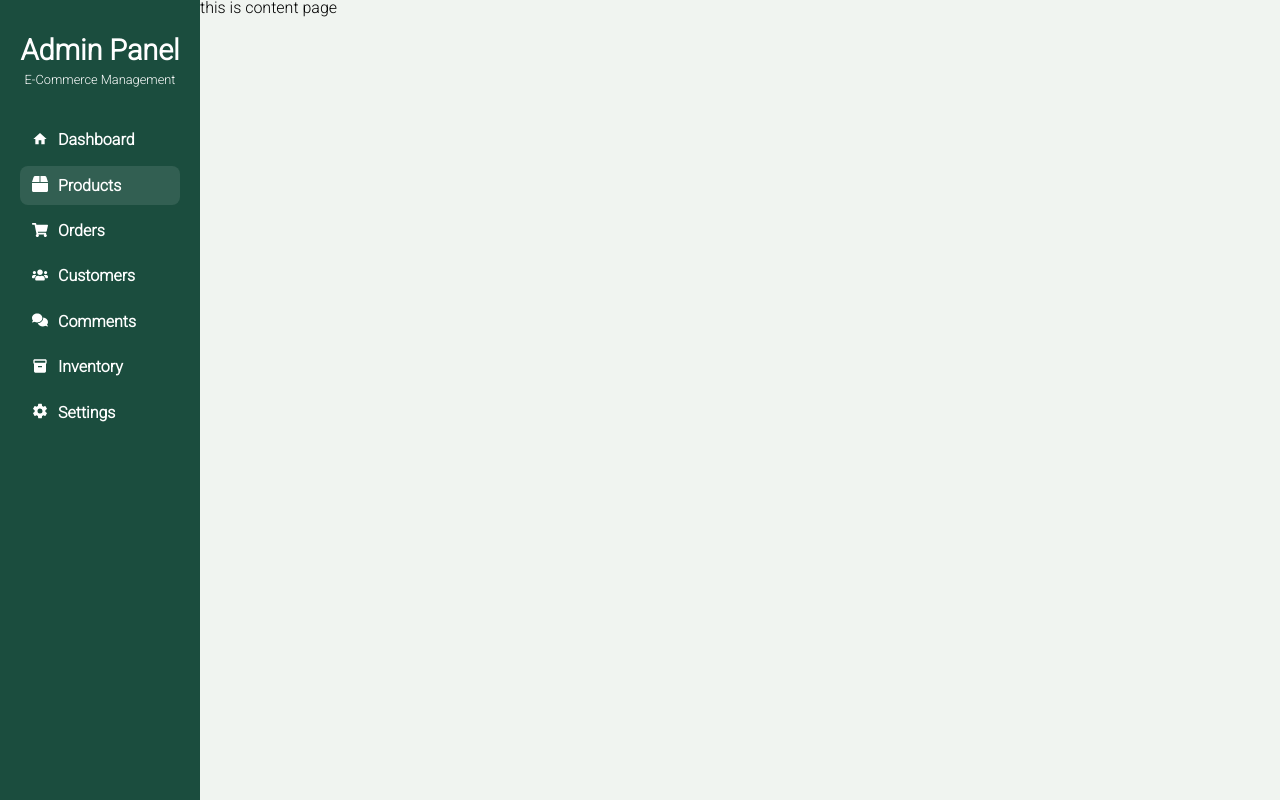
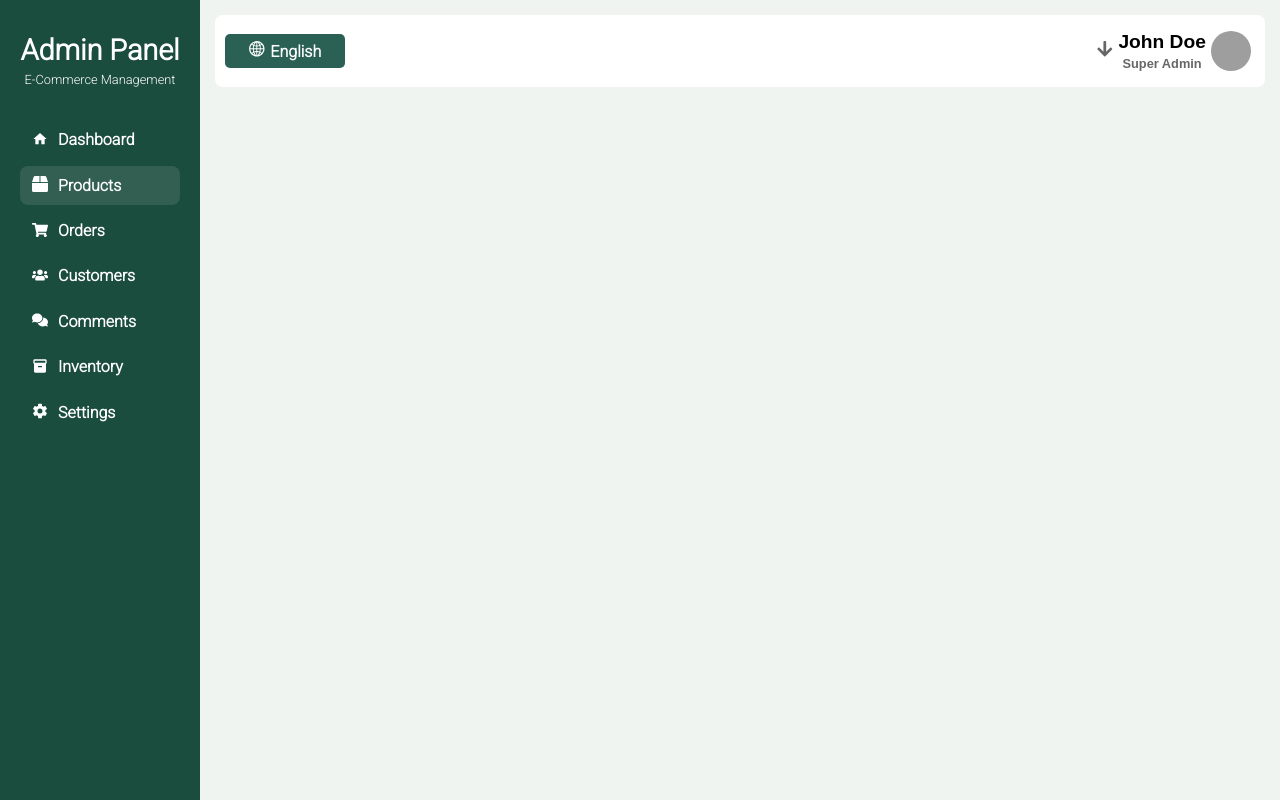
Before and after one commit to mohammadmehdidalvandii/Dashboard, a React (Vite) app in the folder frontend/dashboard/: page /Products in a window 1280 px wide. Built offline with nearby package versions, Linux system fonts and the light colour scheme; grey boxes are pictures that could not be loaded.

Commit message:
created header

```diff
--- a/frontend/dashboard/src/App.jsx
+++ b/frontend/dashboard/src/App.jsx
@@ -2,6 +2,7 @@ import { useRoutes } from "react-router-dom"
 import routes from "./routes"
 import Sidebar from "./components/modules/Sidebar/Sidebar";
 import MenuBar from "./components/modules/MenuBar/MenuBar";
+import Header from "./components/modules/Header/Header";
 
 function App() {
   const router = useRoutes(routes);
@@ -11,9 +12,9 @@ function App() {
           <Sidebar/>
         </div>
         <div className="container_content">
+          <Header/>
           {router}
-            this is content page
-           <MenuBar/>
+         <MenuBar/>
           </div>
     </div>
   )
--- /dev/null
+++ b/frontend/dashboard/src/components/modules/Header/Header.css
@@ -0,0 +1,133 @@
+.header{
+    display: block;
+    width: 100%;
+    background-color: var(--white-color);
+    padding: 0.6rem;
+    border-radius: 0.5rem;
+}
+.header div{
+    display: flex;
+    align-items: center;
+    justify-content: space-between;
+}
+.btn_header{
+    display: flex;
+    align-items: center;
+    justify-content: center;
+    gap: 0.3rem;
+    width: 120px !important;
+    padding: 0.4rem 0.3rem !important;
+    font-family: var(--roboto-medium);
+    font-size: 1.1rem;
+    font-weight: 800;
+}
+.btn_header_icon{
+    font-size: 1.1rem;
+}
+.profiles{
+    display: block;
+}
+
+.profiles button{
+    display: flex;
+    align-items: center;
+    outline: none;
+    border: none;
+    background-color: var(--white-color);
+    cursor: pointer;
+    padding: 0.4rem 0.3rem ;
+    border-radius: 0.5rem;
+    transition: linear background-color 0.3s;
+    &:hover{
+        background-color: var(--bg-color);
+    }
+}
+.profile_icon{
+    font-size: 1.1rem;
+    color: var(--text-light);
+    margin-right: 0.3rem;
+}
+.profile_name {
+    display: block !important;
+    font-family: var(--roboto-medium);
+}
+.profile_name span{
+    display: block !important;
+    margin-right:0.3rem;
+}
+.profile_name span:first-child{
+    font-weight: 900;
+    font-size: 1.2rem;
+}
+.profile_name span:last-child{
+    font-weight: 700;
+    font-size: 0.8rem;
+    color: var(--text-light);
+    margin-top: 0.2rem;
+}
+.profiles img{
+    width: 40px;
+    height: 40px;
+    border-radius: 50%;
+}
+
+.profileMenu{
+    display: block !important;
+    width: 170px;
+    padding: 1rem;
+    background-color: var(--white-color);
+    border-radius: 0.5rem;
+    position: absolute;
+    top: 5rem;
+    right: 2rem;
+}
+.profileMenu_users{
+    display: block !important;
+    font-family: var(--roboto-medium);
+    padding-bottom: 1rem;
+}
+.profileMenu_users span{
+    display: block !important;
+    font-size: 0.9rem;
+    font-weight: bold;
+}
+.profileMenu_users span:last-child{
+    font-weight: 500;
+    font-size: 0.7rem;
+    margin-top: 0.3rem;
+    color: var(--text-dark);
+}
+.profileMenu_items{
+    display: block !important;
+    border-top: 1px solid var(--text-light);
+    padding-top: 1rem;
+}
+.profileMenu_link {
+    display: flex;
+    align-items: center;
+    gap: 0.2rem;
+    text-decoration: none;
+    font-family: var(--roboto-bold);
+    color: var(--primary-dark);
+    margin-bottom: 0.5rem;
+}
+.profileMenu_logout{
+    display: flex;
+    align-items: center;
+    width: 100%;
+    outline: none;
+    border: none;
+    background-color: unset;
+    font-family: var(--roboto-bold);
+    color: red;
+    gap: 0.2rem;
+    cursor: pointer;
+    border-top: 1px solid var(--text-light);
+    padding-top: 1rem;
+}
+.profileMenu_logout .text{
+    font-size: 1rem;
+}
+.profileMenu_logout .icon{
+    font-size: 1rem;
+}
--- /dev/null
+++ b/frontend/dashboard/src/components/modules/Header/Header.jsx
@@ -0,0 +1,82 @@
+import { FaArrowDown, FaUser } from 'react-icons/fa';
+import './Header.css';
+import { AiOutlineGlobal } from "react-icons/ai";
+import { useState } from 'react';
+import { NavLink } from 'react-router-dom';
+import { IoSettingsSharp ,IoExitSharp } from 'react-icons/io5';
+
+
+function Header() {
+    const [activeMenu , setActiveMenu] = useState(false);
+
+    const handlerShowProfileMenu = ()=>{
+        setActiveMenu(!activeMenu);
+    }
+
+    const handlerShowBg = ()=>{
+        setActiveMenu(false)
+    }
+  return (
+    <section className="header">
+        <div>
+            {/* Language Switcher */}
+            <button className="btn btn_header">
+                <span className="btn_header_icon">
+                    <AiOutlineGlobal/>
+                </span>
+                <span className="btn_header_text">
+                    English
+                </span>
+            </button>
+            {/* Profiles */}
+            <div className="profiles">
+                <button onClick={handlerShowProfileMenu}>
+                    <span className="profile_icon">
+                        <FaArrowDown/>
+                    </span>
+                    <div className="profile_name">
+                        <span>John Doe</span>
+                        <span>Super Admin</span>
+                    </div>
+                    <img src="https://ui-avatars.com/api/?name=John+Doe&background=1B4D3E&color=fff" alt="avatar"  />
+                </button>
+            </div>
+            {/* Show Model Profile */}
+            {activeMenu && (
+                <>
+                         <div className="bg_shadow " onClick={handlerShowBg}>
+            <div className="profileMenu">
+                <div className="profileMenu_users">
+                    <span>John Doe</span>
+                    <span>JohnDoe@gmail.com</span>
+                </div>
+                <div className="profileMenu_items">
+                    <NavLink to='/Profile' className="profileMenu_link">
+                        <span className='icon'>
+                            <FaUser/>
+                        </span>
+                        <span className='text'>Profile</span>
+                    </NavLink>
+                    <NavLink to='/Settings' className="profileMenu_link">
+                        <span className='icon'>
+                            <IoSettingsSharp/>
+                        </span>
+                        <span className='text'>Settings</span>
+                    </NavLink>
+                    <button className="profileMenu_logout">
+                        <span className='icon'>
+                            <IoExitSharp />
+                        </span>
+                        <span className='text'>Logout</span>
+                    </button>
+                </div>
+            </div>
+                </div>
+                </>
+            )}
+        </div>
+    </section>
+  )
+}
+
+export default Header
--- a/frontend/dashboard/src/style/main.css
+++ b/frontend/dashboard/src/style/main.css
@@ -51,6 +51,8 @@ body {
 .container_content{
     flex: 7;
     width: 100%;
+    margin: 0 auto;
+    padding: 15px;
 }
 
 
@@ -69,6 +71,16 @@ body {
 
 .btn:hover {
     background: var(--primary-dark);
+}
+
+.bg_shadow{
+    position: fixed;
+    background-color: rgba(0,0,0,0.6);
+    width: 100%;
+    min-height: 100%;
+    left: 0;
+    bottom:0;
+    z-index: 888;
 }
 .form-group {
     margin-bottom: 1.5rem;
```
